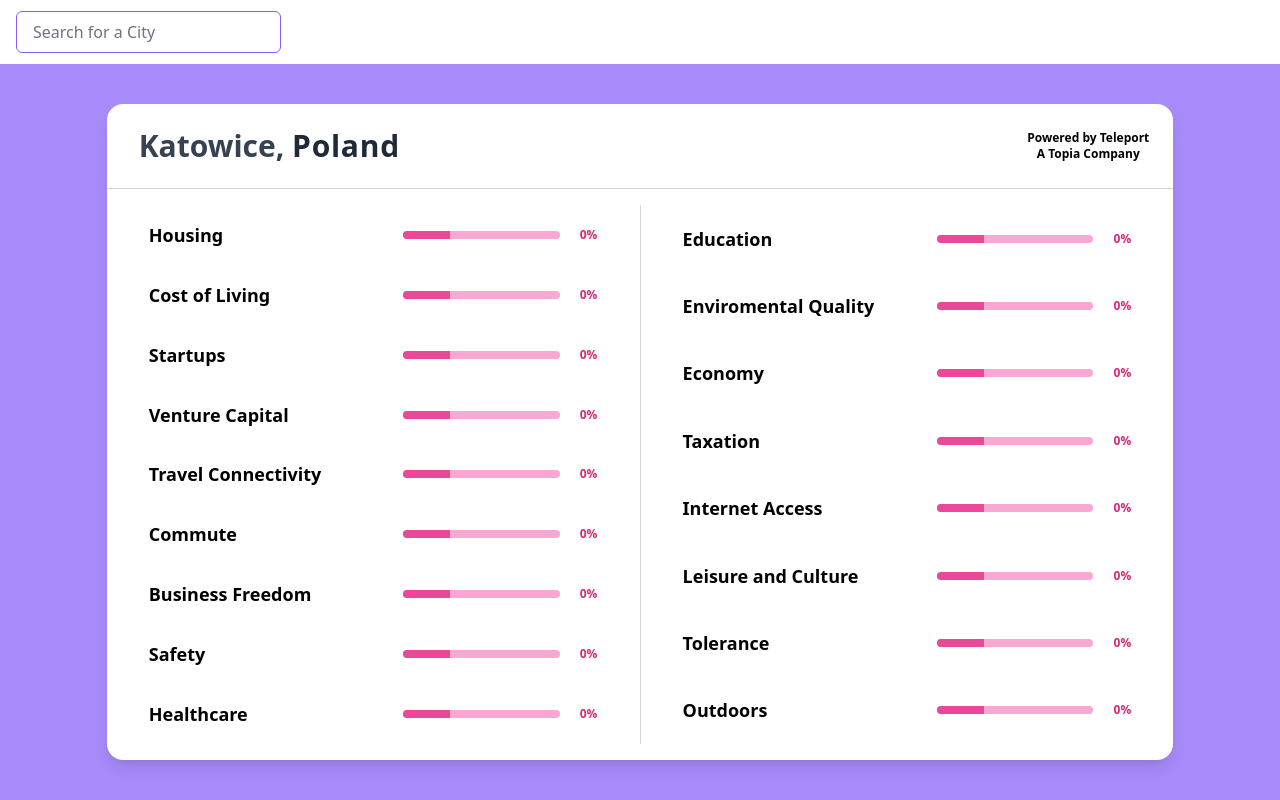
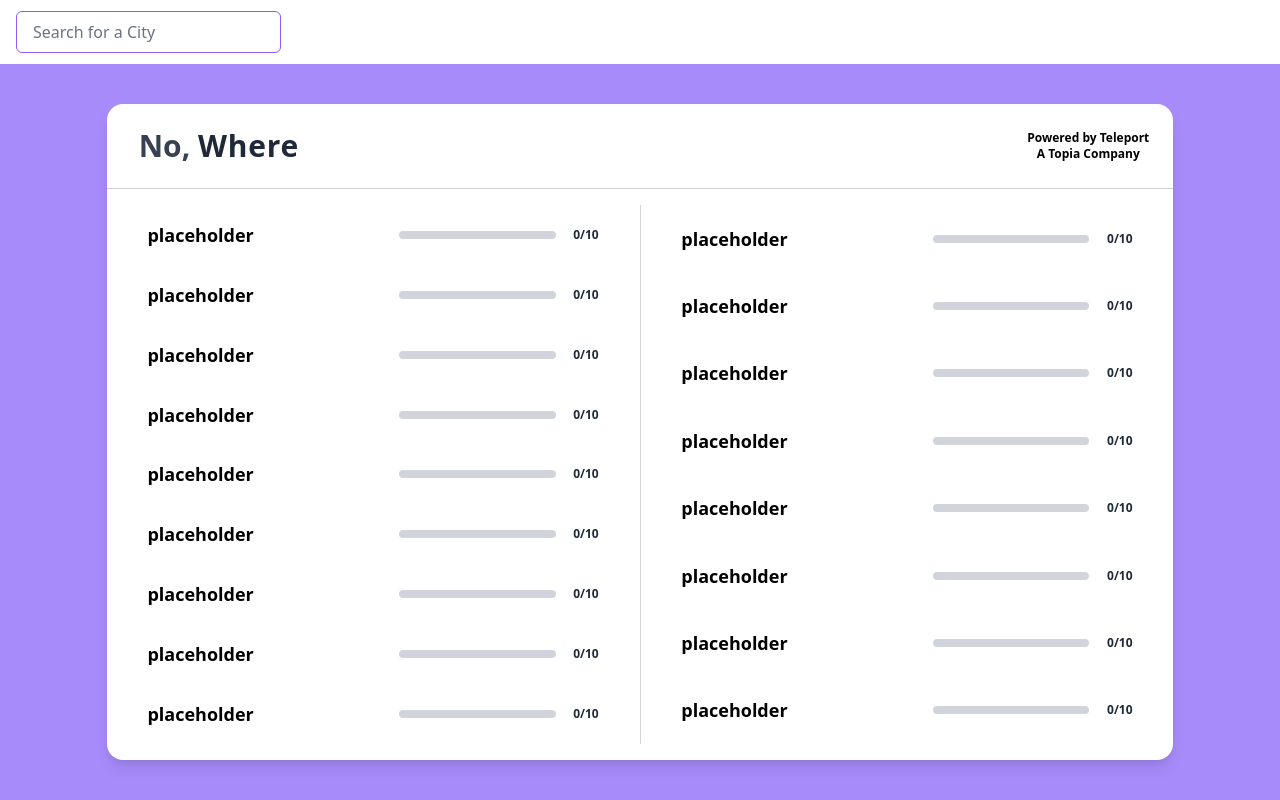
Before and after one commit to ifacodes/city-detail-search, a React (Create React App) app: page / in a window 1280 px wide. Built offline with nearby package versions, Linux system fonts and the light colour scheme.

Commit message:
Hookup the api to the city card component

```diff
--- a/src/App.js
+++ b/src/App.js
@@ -1,6 +1,6 @@
 import "./App.css";
 import { useState, useEffect } from "react";
-import CityCard from "./cityCard.js";
+import CityCard from "./CityCard.js";
 
 function App() {
   const [search, setSearch] = useState("");
@@ -40,7 +40,7 @@ function App() {
         </form>
       </header>
       <section className="flex-grow w-full flex flex-col justify-center items-center">
-        <CityCard></CityCard>
+        <CityCard data={city}></CityCard>
       </section>
     </div>
   );
--- /dev/null
+++ b/src/CityCard.js
@@ -0,0 +1,85 @@
+import React, { useEffect, useState } from "react";
+import QualityScore from "./QualityScore.js";
+
+export default function CityCard({ data }) {
+  const [state, setState] = useState({
+    name: { city: " No", country: "Where" },
+    scores: [
+      { name: "placeholder", color: "ffffff", score_out_of_10: 0 },
+      { name: "placeholder", color: "ffffff", score_out_of_10: 0 },
+      { name: "placeholder", color: "ffffff", score_out_of_10: 0 },
+      { name: "placeholder", color: "ffffff", score_out_of_10: 0 },
+      { name: "placeholder", color: "ffffff", score_out_of_10: 0 },
+      { name: "placeholder", color: "ffffff", score_out_of_10: 0 },
+      { name: "placeholder", color: "ffffff", score_out_of_10: 0 },
+      { name: "placeholder", color: "ffffff", score_out_of_10: 0 },
+      { name: "placeholder", color: "ffffff", score_out_of_10: 0 },
+      { name: "placeholder", color: "ffffff", score_out_of_10: 0 },
+      { name: "placeholder", color: "ffffff", score_out_of_10: 0 },
+      { name: "placeholder", color: "ffffff", score_out_of_10: 0 },
+      { name: "placeholder", color: "ffffff", score_out_of_10: 0 },
+      { name: "placeholder", color: "ffffff", score_out_of_10: 0 },
+      { name: "placeholder", color: "ffffff", score_out_of_10: 0 },
+      { name: "placeholder", color: "ffffff", score_out_of_10: 0 },
+      { name: "placeholder", color: "ffffff", score_out_of_10: 0 },
+    ],
+  });
+
+  useEffect(() => {
+    if (data._embedded) {
+      const split = data._embedded["city:item"].full_name.split(",");
+      setState({
+        name: { city: split[0], country: split[2] },
+        scores:
+          data._embedded["city:item"]._embedded["city:urban_area"]._embedded[
+            "ua:scores"
+          ].categories,
+      });
+    }
+  }, [data]);
+
+  return (
+    <div className="rounded-2xl shadow-lg bg-white w-5/6 flex-grow my-10 flex flex-col">
+      <header className="flex items-center justify-between p-6 border-b border-solid border-gray-300 rounded-t">
+        <h1 className="ml-2 text-3xl text-gray-700 font-semibold">
+          {state.name.city},{" "}
+          <span className="tracking-wide text-gray-800 text-3xl font-bold">
+            {state.name.country}
+          </span>
+        </h1>
+        <a
+          href="https://teleport.org/cities"
+          className="float-right text-xs text-center font-semibold"
+        >
+          Powered by Teleport
+          <br />A Topia Company
+        </a>
+      </header>
+      <section className="my-4 h-full flex flex-row items-stretch">
+        {/* City Details go here */}
+        <div className="flex flex-col justify-around w-1/2">
+          <QualityScore data={state.scores[0]}></QualityScore>
+          <QualityScore data={state.scores[1]}></QualityScore>
+          <QualityScore data={state.scores[2]}></QualityScore>
+          <QualityScore data={state.scores[3]}></QualityScore>
+          <QualityScore data={state.scores[4]}></QualityScore>
+          <QualityScore data={state.scores[5]}></QualityScore>
+          <QualityScore data={state.scores[6]}></QualityScore>
+          <QualityScore data={state.scores[7]}></QualityScore>
+          <QualityScore data={state.scores[8]}></QualityScore>
+        </div>
+        <div style={{ width: "1px" }} className=" bg-gray-300" />
+        <div className="flex flex-col justify-around w-1/2">
+          <QualityScore data={state.scores[9]}></QualityScore>
+          <QualityScore data={state.scores[10]}></QualityScore>
+          <QualityScore data={state.scores[11]}></QualityScore>
+          <QualityScore data={state.scores[12]}></QualityScore>
+          <QualityScore data={state.scores[13]}></QualityScore>
+          <QualityScore data={state.scores[14]}></QualityScore>
+          <QualityScore data={state.scores[15]}></QualityScore>
+          <QualityScore data={state.scores[16]}></QualityScore>
+        </div>
+      </section>
+    </div>
+  );
+}
--- /dev/null
+++ b/src/QualityScore.js
@@ -0,0 +1,25 @@
+import React from "react";
+
+export default function QualityScore({ data }) {
+  return (
+    <div className="flex justify-around items-center font-semibold text-lg mx-8">
+      <div className="w-1/2 font-semibold text-lg">{data.name}</div>
+      <div className="w-1/3 overflow-hidden h-2 text-xs flex rounded bg-gray-300">
+        <div
+          style={{
+            width: (data.score_out_of_10 / 10) * 100 + "%",
+            backgroundColor: data.color,
+          }}
+          className="shadow-none flex flex-col text-center whitespace-nowrap text-white justify-center "
+        ></div>
+      </div>
+      <span className="text-xs font-semibold text-gray-800">
+        {data.score_out_of_10.toLocaleString("en-US", {
+          maximumFractionDigits: 1,
+          minimumFractionDigits: 0,
+        })}
+        /10
+      </span>
+    </div>
+  );
+}
--- a/src/cityCard.js
+++ /dev/null
@@ -1,51 +0,0 @@
-import React from "react";
-import QualityScore from "./qualityScore.js";
-
-export default function CityCard() {
-  return (
-    <div className="rounded-2xl shadow-lg bg-white w-5/6 flex-grow my-10 flex flex-col">
-      <header className="flex items-center justify-between p-6 border-b border-solid border-gray-300 rounded-t">
-        <h1 className="ml-2 text-3xl text-gray-700 font-semibold">
-          Katowice,{" "}
-          <span className="tracking-wide text-gray-800 text-3xl font-bold">
-            Poland
-          </span>
-        </h1>
-        <a
-          href="https://teleport.org/cities"
-          className="float-right text-xs text-center font-semibold"
-        >
-          Powered by Teleport
-          <br />A Topia Company
-        </a>
-      </header>
-      <section className="my-4 h-full flex flex-row items-stretch">
-        {/* City Details go here */}
-        <div className="flex flex-col justify-around w-1/2">
-          <QualityScore>
-            <a href="#">Housing</a>
-          </QualityScore>
-          <QualityScore>Cost of Living</QualityScore>
-          <QualityScore>Startups</QualityScore>
-          <QualityScore>Venture Capital</QualityScore>
-          <QualityScore>Travel Connectivity</QualityScore>
-          <QualityScore>Commute</QualityScore>
-          <QualityScore>Business Freedom</QualityScore>
-          <QualityScore>Safety</QualityScore>
-          <QualityScore>Healthcare</QualityScore>
-        </div>
-        <div style={{ width: "1px" }} className=" bg-gray-300" />
-        <div className="flex flex-col justify-around w-1/2">
-          <QualityScore>Education</QualityScore>
-          <QualityScore>Enviromental Quality</QualityScore>
-          <QualityScore>Economy</QualityScore>
-          <QualityScore>Taxation</QualityScore>
-          <QualityScore>Internet Access</QualityScore>
-          <QualityScore>Leisure and Culture</QualityScore>
-          <QualityScore>Tolerance</QualityScore>
-          <QualityScore>Outdoors</QualityScore>
-        </div>
-      </section>
-    </div>
-  );
-}
--- a/src/qualityScore.js
+++ /dev/null
@@ -1,16 +0,0 @@
-import React from "react";
-
-export default function QualityScore({ children = "placeholder", score = 0 }) {
-  return (
-    <div className="flex justify-around items-center font-semibold text-lg mx-8">
-      <div className="w-1/2 font-semibold text-lg">{children}</div>
-      <div className="w-1/3 overflow-hidden h-2 text-xs flex rounded bg-pink-300">
-        <div
-          style={{ width: "30%" }}
-          className="shadow-none flex flex-col text-center whitespace-nowrap text-white justify-center bg-pink-500"
-        ></div>
-      </div>
-      <span className="text-xs font-semibold text-pink-600">{score}%</span>
-    </div>
-  );
-}
```
